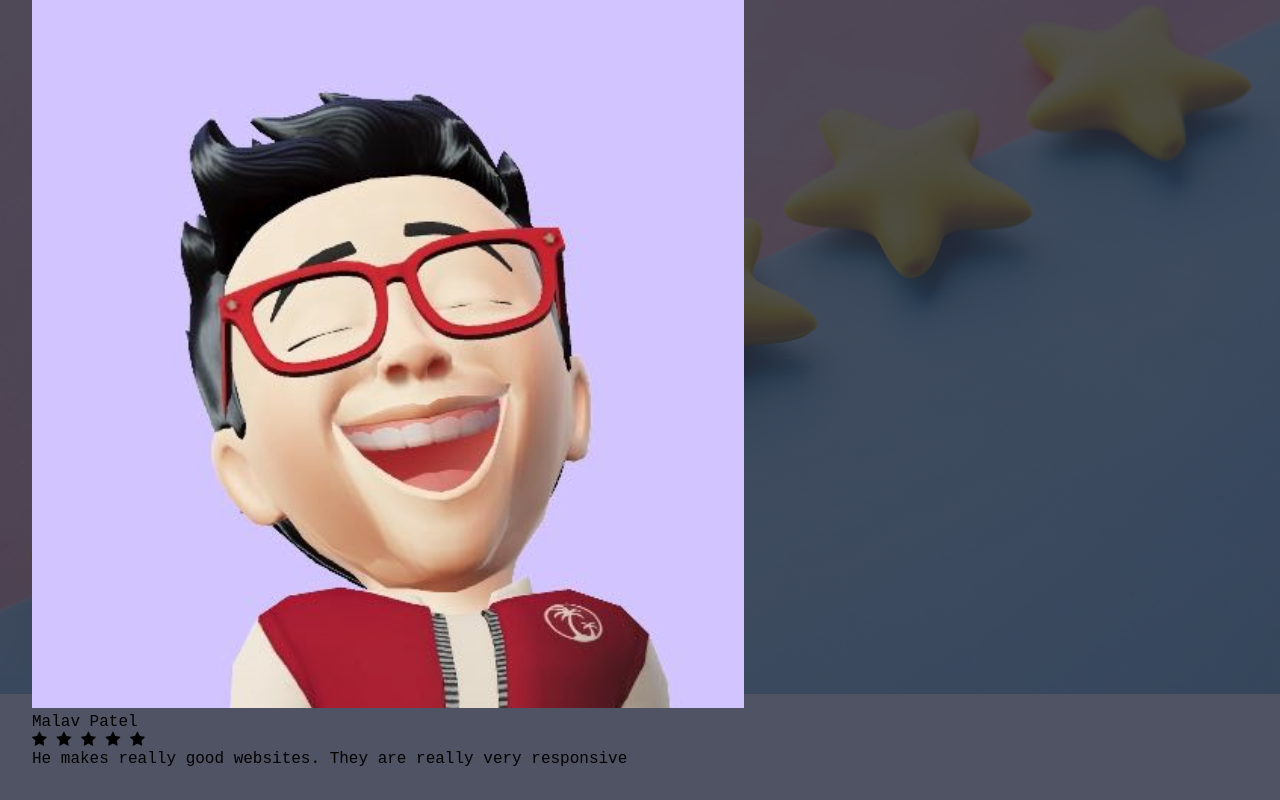
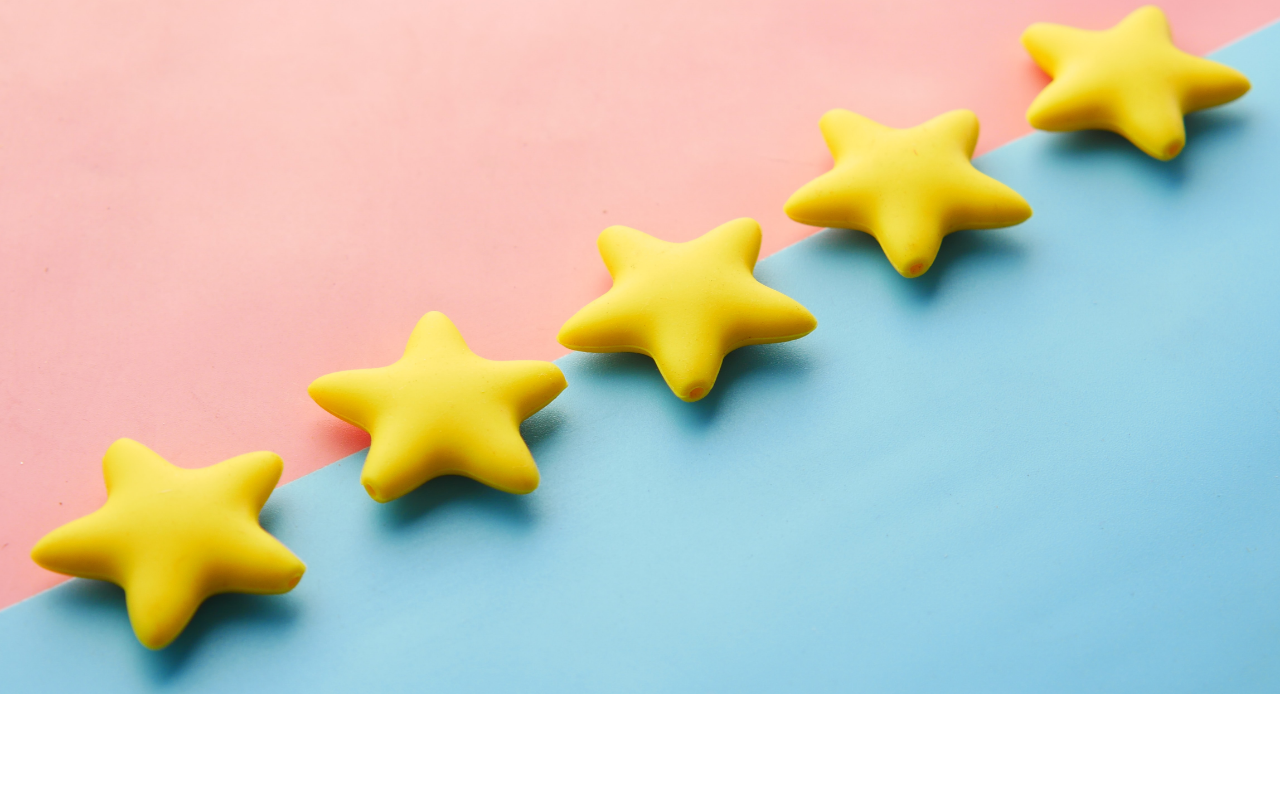
Before and after one commit to ayushmodi2002/webdev-portfolio, a website: page index.html in a window 1280 px wide. Shown: the part 906-1706 px from the top of the page. After the commit the page ends 1600 px from the top, so only its background shows below. Drawn offline with nearby package versions, Linux system fonts and the light colour scheme.

Commit message:
second commit

```diff
--- a/css/styles.css
+++ b/css/styles.css
@@ -118,3 +118,11 @@
     display:block;
     padding:2rem;
 }
+.maincontent{
+    columns:3 15.25rem;
+    column-gap:2rem;
+}
+.photo-test{
+    width:1rem;
+    height:3rem;
+}
--- a/index.html
+++ b/index.html
@@ -53,25 +53,6 @@
                     <p>Don't belive me? Hear it out from my clients </p>
                 </div>
                 <div class="maincontent">
-                    <div class="gridcontainer">
-                        <div class="grid-card">
-                            <div class="profilepart">
-                                <div class="photo-test">
-                                    <img src="images/test-1.png" alt="">
-                                </div>
-                                <div class="Name-test">Malav Patel</div>
-                                <div class="stars-test">
-                                    <span class="fa fa-star checked"></span>
-                                    <span class="fa fa-star checked"></span>
-                                    <span class="fa fa-star checked"></span>
-                                    <span class="fa fa-star checked"></span>
-                                    <span class="fa fa-star checked"></span>
-                                </div>
-                            </div>
-                            <div class="review">He makes really good websites. They are really very responsive</div>
-                            <div class="Time"></div>
-                        </div>
-                    </div>
                 </div>
             </section>
         </div>
```
